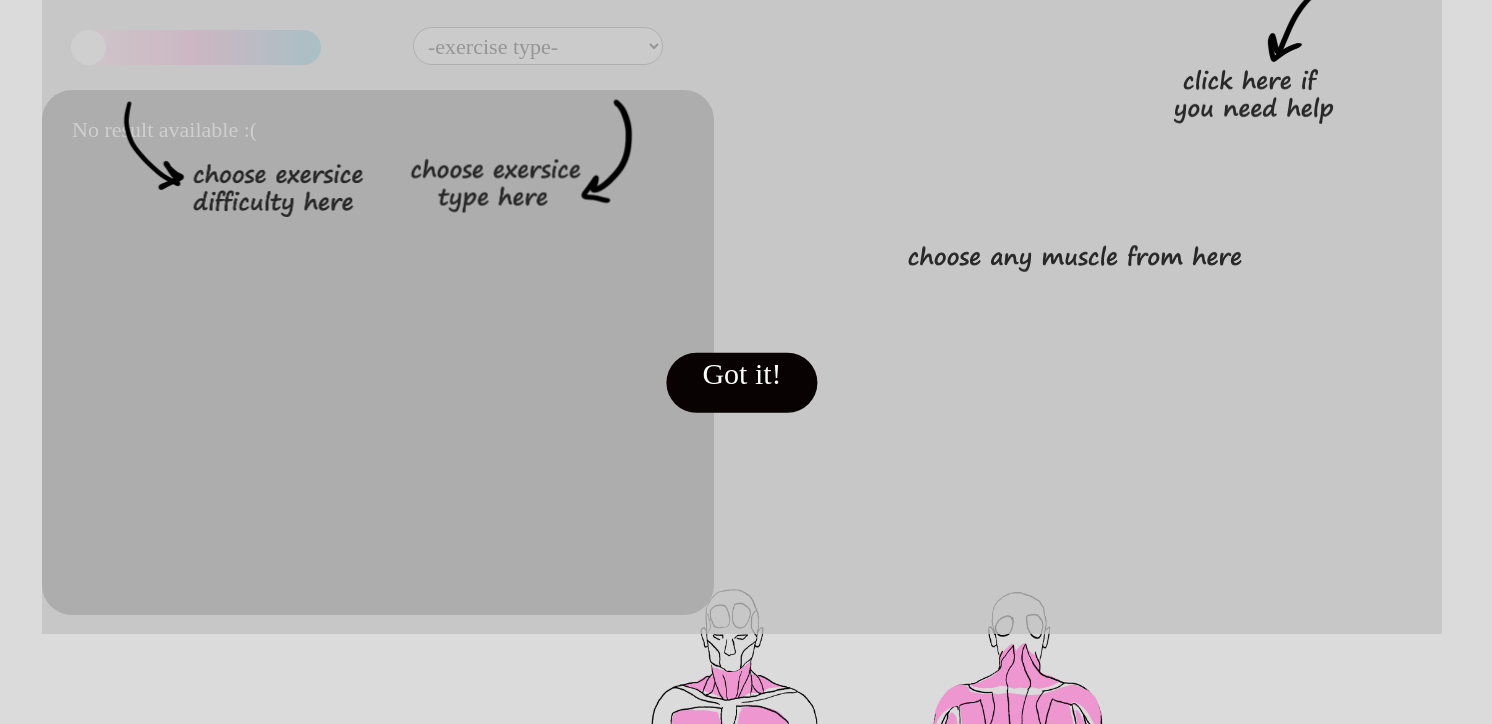
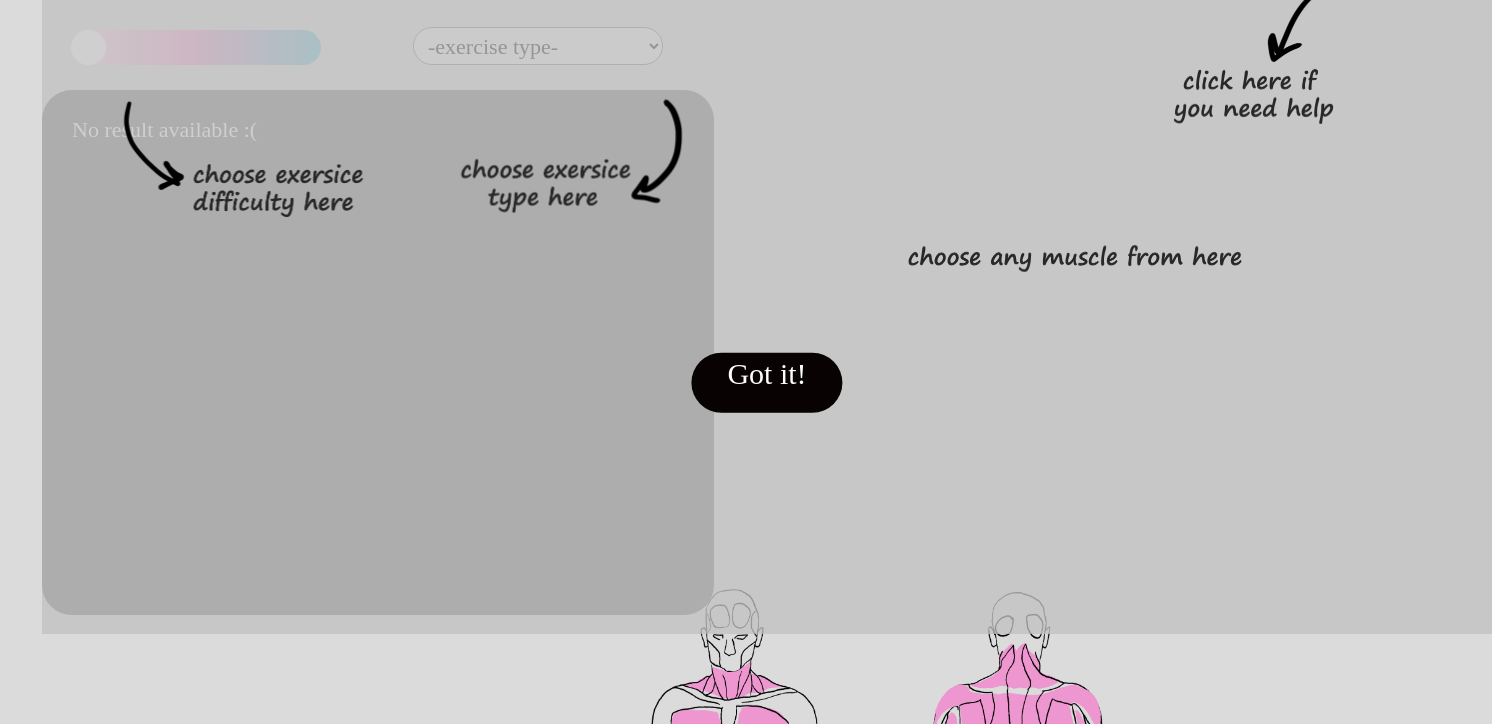
Before and after one commit to justFae00/ExerciseApp, a plain HTML site: page index.html in a window 1280 px wide. Shown: the part 91-815 px from the top of the page, 1492 px wide, since content can reach past the window. Drawn offline with Linux system fonts and the light colour scheme; no server answers; a web font is replaced by a local one.

Commit message:
Update style.css

```diff
--- a/style.css
+++ b/style.css
@@ -249,7 +249,7 @@ input[type="range"]:focus::-moz-range-thumb {
 
 #manual {
   background-color: rgba(193, 193, 193, 0.774);
-  width: 1400px;
+  width: 1450px;
   height: 705px;
   position: absolute;
   z-index: 2;
```
